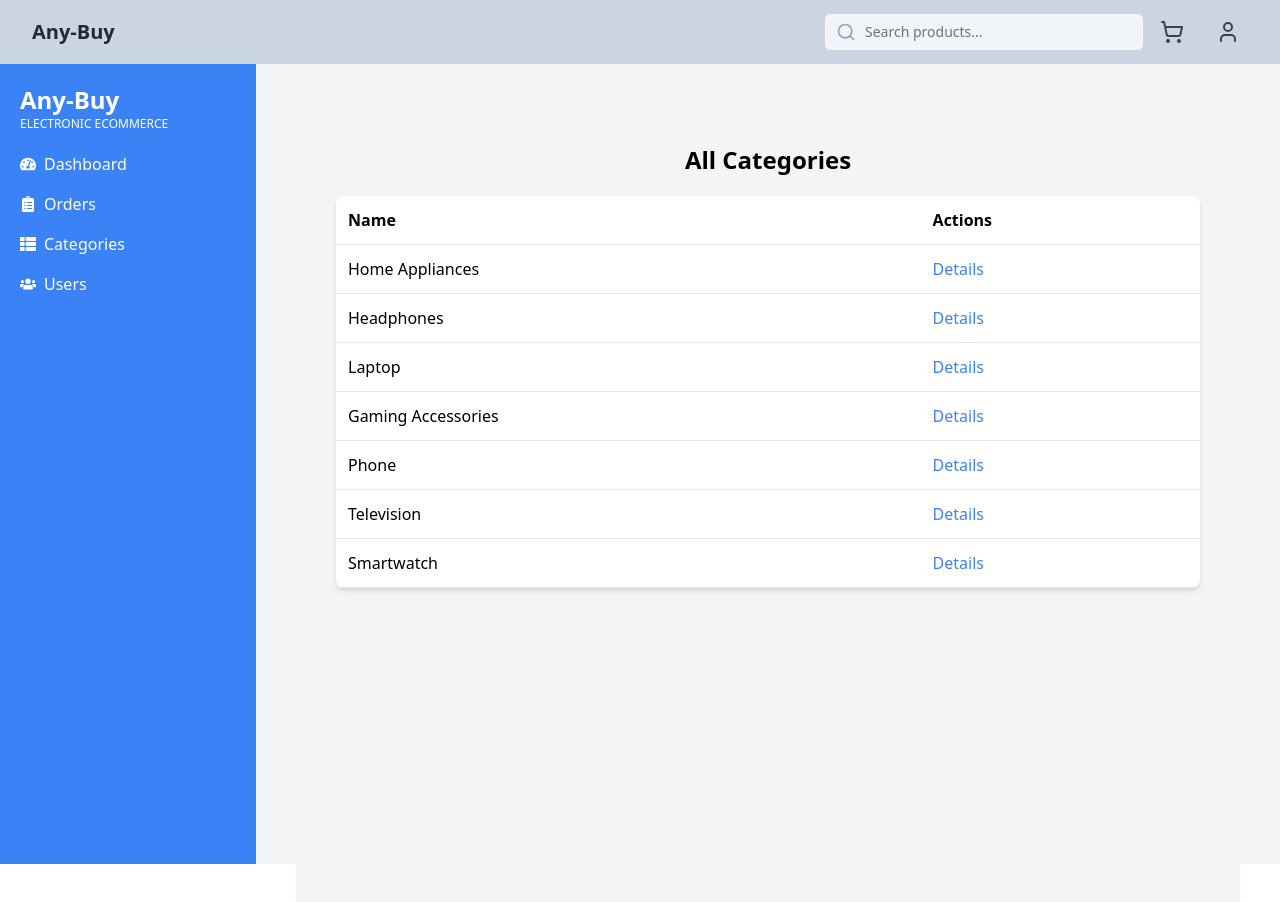
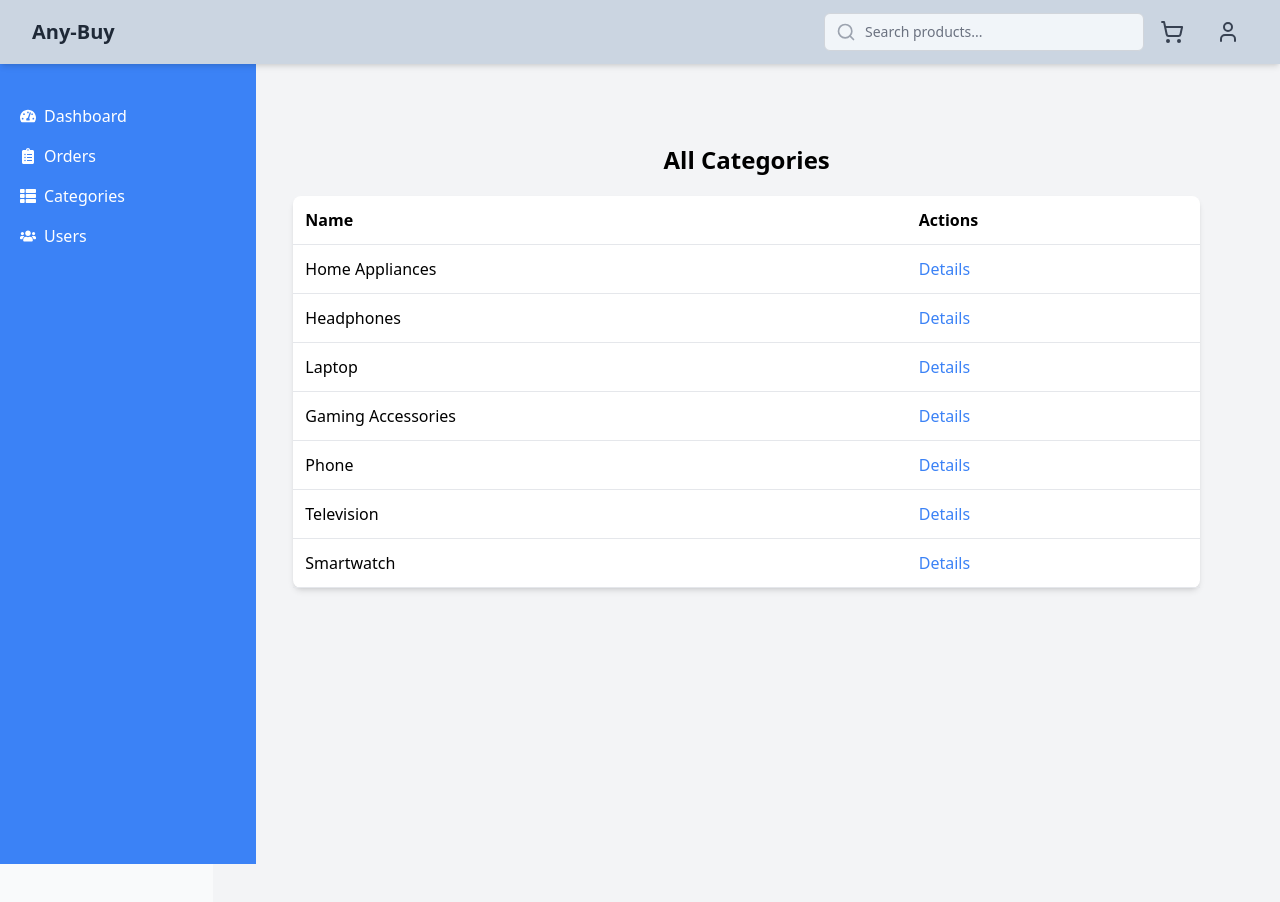
Before and after one commit to uttamsaravadiya/Any-Buy, a React (Vite) app in the folder client/: page /admin/categories in a window 1280 px wide. Shown: the top 902 px of the page. Built offline with nearby package versions, Linux system fonts and the light colour scheme.

Commit message:
admin sidebar fix

```diff
--- a/client/src/components/Admin/ProductTable.jsx
+++ b/client/src/components/Admin/ProductTable.jsx
@@ -54,7 +54,7 @@ const ProductTable = () => {
   if (error) return <div className="p-5 text-red-500">{error}</div>;
 
   return (
-    <div className="relative bg-white p-5 shadow-md rounded-lg min-h-screen">
+    <div className=" bg-white p-5 shadow-md rounded-lg min-h-screen">
       <table className="w-full">
         <thead>
           <tr className="border-b">
--- a/client/src/components/Admin/Sidebar.jsx
+++ b/client/src/components/Admin/Sidebar.jsx
@@ -4,14 +4,14 @@ import {
   FaTachometerAlt,
   FaThList,
   FaUsers,
+  FaSignOutAlt,
 } from "react-icons/fa";
 import { NavLink } from "react-router-dom";
 
 const Sidebar = () => {
   return (
-    <aside className="w-64 bg-blue-500 text-white p-5 h-full">
-      <h1 className="text-2xl font-bold">Any-Buy</h1>
-      <p className="text-xs">ELECTRONIC ECOMMERCE</p>
+    <>
+      <aside className="fixed w-64 bg-blue-500 text-white p-5 h-full">
       <nav className="mt-5">
         <ul className="space-y-4">
           <li>
@@ -37,6 +37,8 @@ const Sidebar = () => {
         </ul>
       </nav>
     </aside>
+    </>
+
   );
 };
 
--- a/client/src/components/Navbar.jsx
+++ b/client/src/components/Navbar.jsx
@@ -31,7 +31,7 @@ const Navbar = () => {
   }, []);
 
   return (
-    <nav className="bg-rich-300 shadow-md z-auto">
+    <nav className="bg-rich-300 shadow-md sticky top-0 z-50">
       <div className="max-w-7xl mx-auto px-4 sm:px-6 lg:px-8">
         <div className="flex justify-between h-16">
           <div className="flex items-center">
--- a/client/src/pages/Admin/Dashbord.jsx
+++ b/client/src/pages/Admin/Dashbord.jsx
@@ -8,11 +8,14 @@ import UsersTable from "../../components/Admin/UsersTable";
 
 const Dashboard = () => {
   return (
-    <div className="flex h-screen">
+    <div className="grid grid-cols-6 p-0">
       {/* Sidebar always visible */}
-      <Sidebar />
+      <div className="col-span-1">
+        <Sidebar />
+      </div>
+
       {/* Main Content Area */}
-      <main className="flex-1 p-10 bg-gray-100">
+      <main className="p-10 bg-gray-100 col-span-5">
         <Routes>
           <Route path="/" element={<ProductTable />} />
           <Route path="orders" element={<AdminOrders />} />
```
